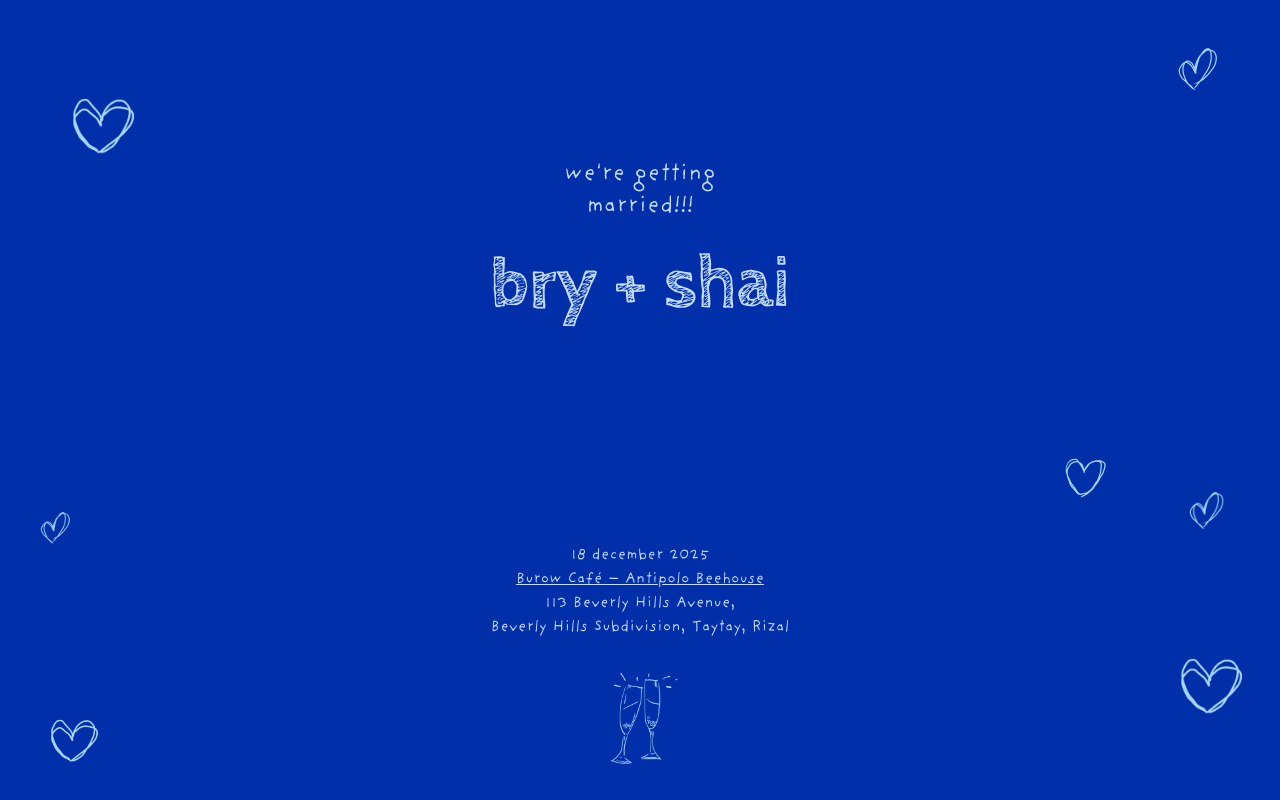
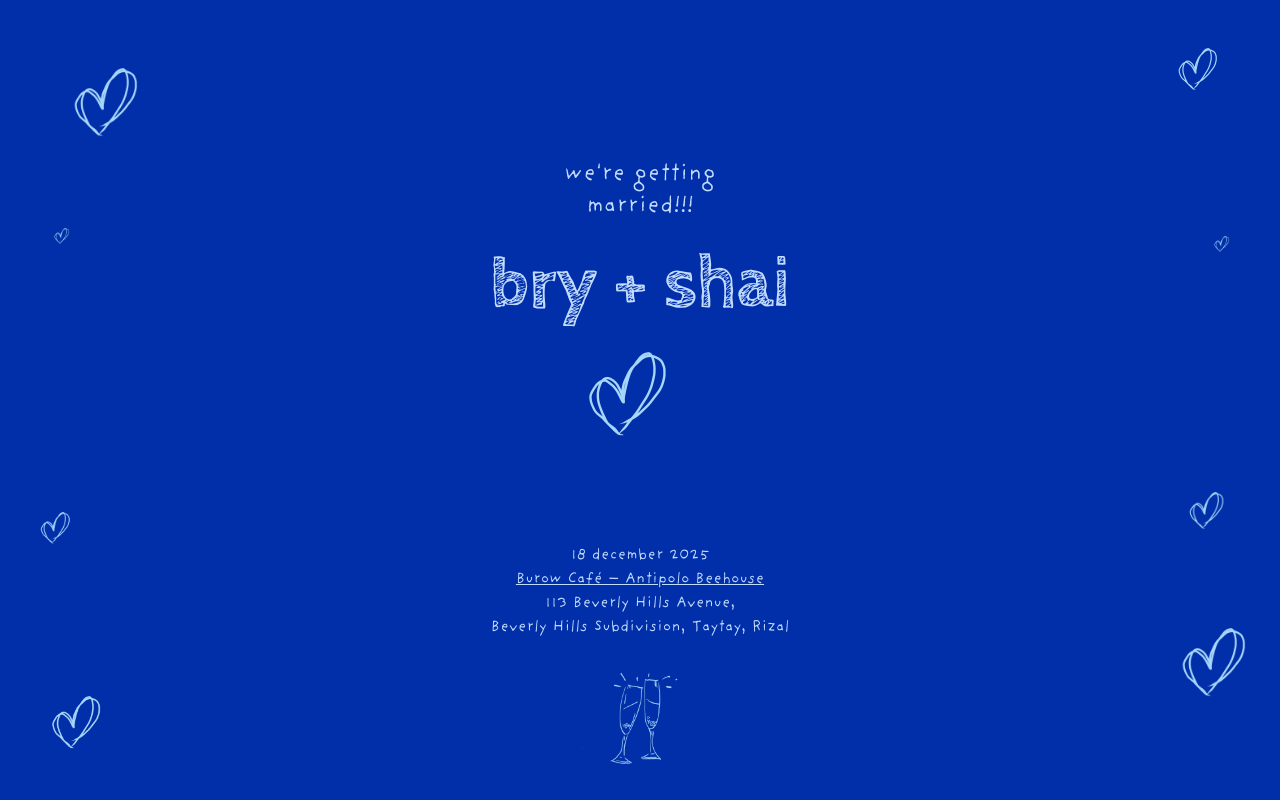
Before and after one commit to brynldrn/shai-bry-evite, a React (Vite) app: page / in a window 1280 px wide. Built offline with nearby package versions, Linux system fonts and the light colour scheme.

Commit message:
fix: update hearts

```diff
--- a/src/App.tsx
+++ b/src/App.tsx
@@ -1,8 +1,6 @@
 import { TypeAnimation } from 'react-type-animation'
 import './App.css'
 import heart6 from './assets/elements/heart6.gif'
-import heart4 from './assets/elements/heart4.gif'
-import heart5 from './assets/elements/heart5.gif'
 import cheers from './assets/elements/cheers.gif'
 
 function App() {
@@ -18,13 +16,19 @@ function App() {
         <span>Beverly Hills Subdivision, Taytay, Rizal</span>
       </p>
       <div className='fixed top-0 left-0 w-full h-full pointer-events-none'>
-        <img src={heart5} alt="heart" className='size-52 absolute top-4 left-3' />
+        <img src={heart6} alt="heart" className='size-52 absolute top-4 left-3' />
+        {/* small */}
+        <img src={heart6} alt="heart" className='size-12 absolute top-54 left-10' />
+        {/* small */}
+        {/* small */}
+        <img src={heart6} alt="heart" className='size-12 absolute top-56 right-8' />
+        {/* small */}
         <img src={heart6} alt="heart" className='size-32 absolute top-4 right-3' />
-        <img src={heart5} alt="heart" className='size-52 absolute bottom-4 -right-12' />
+        <img src={heart6} alt="heart" className='size-52 absolute bottom-4 -right-12' />
         <img src={heart6} alt="heart" className='size-24 absolute bottom-54 left-3' />
-        <img src={heart4} alt="heart" className='size-32 absolute bottom-64 right-32' />
+        <img src={heart6} alt="heart" className='size-64 absolute bottom-64 left-1/2 -translate-x-1/2' />
         <img src={heart6} alt="heart" className='size-28 absolute bottom-56 right-3' />
-        <img src={heart5} alt="heart" className='size-40 absolute -bottom-4 left-1' />
+        <img src={heart6} alt="heart" className='size-40 absolute -bottom-4 left-1' />
         <img src={cheers} alt="cheers" className='size-42 absolute bottom-0 left-1/2 -translate-x-1/2' />
       </div>
     </section>
```
